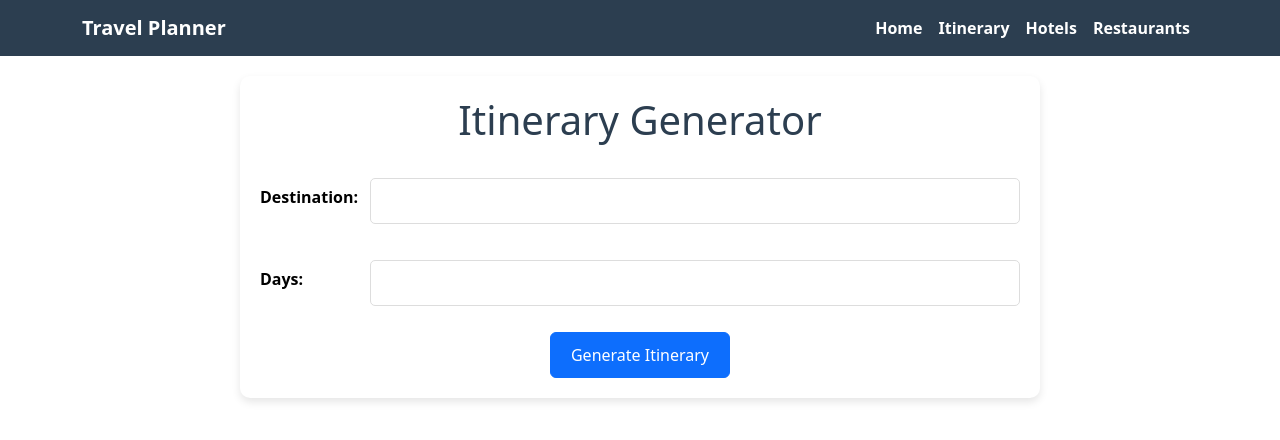
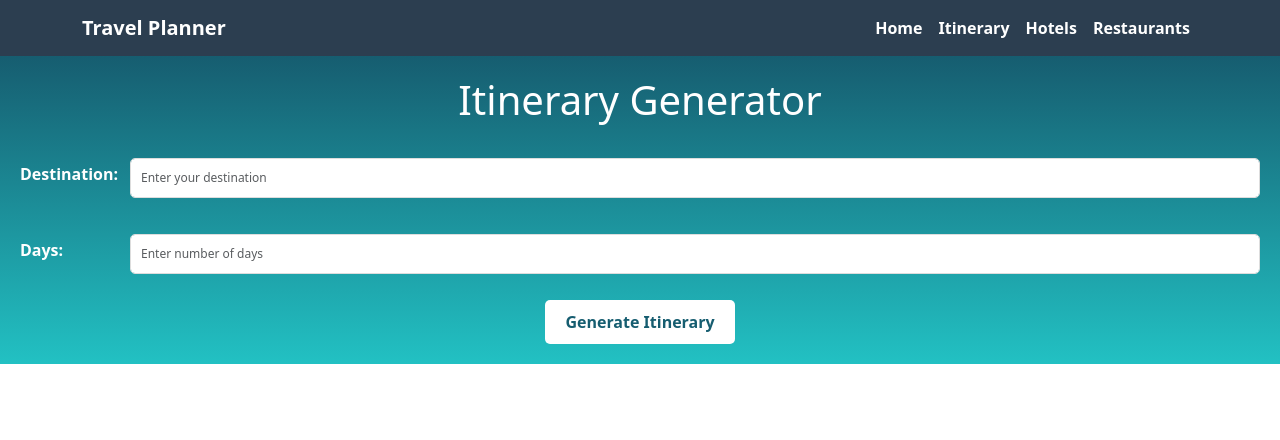
Before and after one commit to Srivashinie/Travel-Planner, a React (Create React App) app in the folder client/: page /itin in a window 1280 px wide. Shown: the top 440 px of the page. Built offline with nearby package versions, Linux system fonts and the light colour scheme.

Commit message:
Commiting changes for weather page both on client and server side

```diff
--- a/client/src/components/ItinDetails.jsx
+++ b/client/src/components/ItinDetails.jsx
@@ -5,17 +5,26 @@ const ItineraryDetails = ({ itinerary }) => {
     <div
       className="mt-4"
       style={{
+        width: "75%",
+        background: "white",
+        color: "black",
         padding: "20px",
-        border: "1px solid #ccc",
-        borderRadius: "5px",
-        backgroundColor: "#f9f9f9",
-        color: "black",
-        width: "100%",
-        maxWidth: "1000px",
+        borderRadius: "10px",
+        boxShadow: "0px 4px 8px rgba(0, 0, 0, 0.1)",
+        marginBottom: "20px",
         margin: "0 auto",
       }}
     >
-      <pre style={{ whiteSpace: "pre-wrap", wordWrap: "break-word" }}>
+      <pre
+        style={{
+          whiteSpace: "pre-wrap",
+          wordWrap: "break-word",
+          fontFamily: "'Caveat', cursive",
+          fontSize: "16px",
+          lineHeight: "1.6",
+          color: "#333",
+        }}
+      >
         {itinerary}
       </pre>
     </div>
--- a/client/src/components/ItinForm.jsx
+++ b/client/src/components/ItinForm.jsx
@@ -20,7 +20,13 @@ const ItineraryForm = ({ place, days, setPlace, setDays, handleSubmit }) => {
           className="form-control"
           value={place}
           onChange={(e) => setPlace(e.target.value)}
-          style={{ flex: "1" }}
+          placeholder="Enter your destination"
+          style={{
+            flex: "1",
+            backgroundColor: "white",
+            color: "lightgray",
+            fontSize: "12px",
+          }}
         />
       </div>
       <div
@@ -40,14 +46,37 @@ const ItineraryForm = ({ place, days, setPlace, setDays, handleSubmit }) => {
           className="form-control"
           value={days}
           onChange={(e) => setDays(e.target.value)}
-          style={{ flex: "1" }}
+          placeholder="Enter number of days"
+          style={{
+            flex: "1",
+            backgroundColor: "white",
+            color: "lightgray",
+            fontSize: "12px",
+          }}
         />
       </div>
       <div className="text-center">
         <button
           type="submit"
-          className="btn btn-primary"
-          style={{ padding: "10px 20px" }}
+          className="btn"
+          style={{
+            padding: "10px 20px",
+            backgroundColor: "white",
+            color: "rgba(22,93,112,1)",
+            border: "none",
+            borderRadius: "5px",
+            fontWeight: "bold",
+            cursor: "pointer",
+            transition: "background-color 0.3s ease",
+          }}
+          onMouseOver={(e) => {
+            e.target.style.backgroundColor = "black";
+            e.target.style.border = "white";
+          }}
+          onMouseOut={(e) => {
+            e.target.style.backgroundColor = "white";
+            e.target.style.border = "none";
+          }}
         >
           Generate Itinerary
         </button>
--- /dev/null
+++ b/client/src/components/WeatherDetails.jsx
@@ -0,0 +1,48 @@
+import React from "react";
+
+const WeatherDetails = ({ weather, place }) => {
+  return (
+    <div
+      className="mt-4"
+      style={{
+        width: "75%",
+        background: "white",
+        color: "black",
+        padding: "20px",
+        borderRadius: "10px",
+        boxShadow: "0px 4px 8px rgba(0, 0, 0, 0.1)",
+        marginBottom: "20px",
+        margin: "0 auto",
+      }}
+    >
+      <h3
+        style={{
+          fontFamily: "'Caveat', cursive",
+          color: "rgba(22,93,112,1)",
+          fontSize: "24px",
+        }}
+      >
+        Current Weather in {place}:
+      </h3>
+      <p>
+        <strong>Temperature:</strong> {weather.temperature}°C
+      </p>
+      <p>
+        <strong>Feels Like:</strong> {weather.feels_like}°C
+      </p>
+      <p>
+        <strong>Humidity:</strong> {weather.humidity}%
+      </p>
+      <p>
+        <strong>Description:</strong> {weather.description}
+      </p>
+      <img
+        src={`http://openweathermap.org/img/wn/${weather.icon}.png`}
+        alt="weather icon"
+        style={{ width: "50px", height: "50px" }}
+      />
+    </div>
+  );
+};
+
+export default WeatherDetails;
--- a/client/src/pages/Itin.js
+++ b/client/src/pages/Itin.js
@@ -2,11 +2,13 @@ import React, { useState } from "react";
 import axios from "axios";
 import ItineraryForm from "../components/ItinForm";
 import ItineraryDetails from "../components/ItinDetails";
+import WeatherDetails from "../components/WeatherDetails";
 
 const Itinerary = () => {
   const [place, setPlace] = useState("");
   const [days, setDays] = useState("");
   const [itinerary, setItinerary] = useState("");
+  const [weather, setWeather] = useState(null);
   const [error, setError] = useState("");
 
   const handleSubmit = async (event) => {
@@ -21,9 +23,19 @@ const Itinerary = () => {
 
       setItinerary(response.data.itinerary);
       setError("");
+
+      // Fetch weather data for the place
+      const weatherResponse = await axios.get(
+        `/api/weather/weather?place=${place}`
+      );
+
+      setWeather(weatherResponse.data);
     } catch (err) {
-      setError("Failed to generate itinerary. Please try again.");
+      setError(
+        "Failed to generate itinerary or Weather data. Please try again."
+      );
       setItinerary("");
+      setWeather(null);
     }
   };
 
@@ -31,21 +43,23 @@ const Itinerary = () => {
     <div
       style={{
         minHeight: "100vh",
-        color: "black",
-        padding: "20px",
+        color: "white",
+        padding: "0px",
+        backgroundColor: "white",
       }}
     >
       <div
-        className="container"
         style={{
-          maxWidth: "800px",
-          backgroundColor: "white",
+          width: "100%",
+          background:
+            "linear-gradient(0deg, rgba(34,193,195,1) 0%, rgba(22,93,112,1)  100%)",
+
           padding: "20px",
-          borderRadius: "10px",
-          boxShadow: "0px 4px 8px rgba(0, 0, 0, 0.1)",
+          borderRadius: "0px",
+          marginBottom: "10px",
         }}
       >
-        <h1 className="text-center mb-4" style={{ color: "#2C3E50" }}>
+        <h1 className="text-center mb-4" style={{ color: "white" }}>
           Itinerary Generator
         </h1>
         <ItineraryForm
@@ -70,6 +84,8 @@ const Itinerary = () => {
         )}
 
         {itinerary && <ItineraryDetails itinerary={itinerary} />}
+
+        {weather && <WeatherDetails weather={weather} place={place} />}
       </div>
     </div>
   );
```
Also changed, not shown: 2 other files (tests, documents, lock files or other folders).
